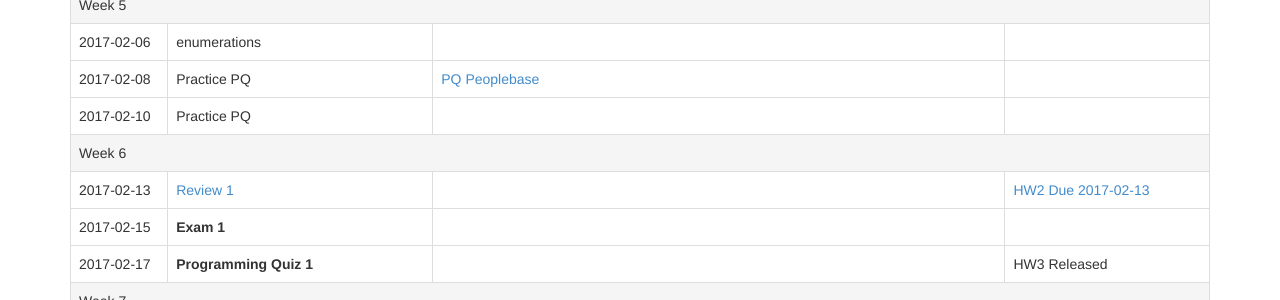
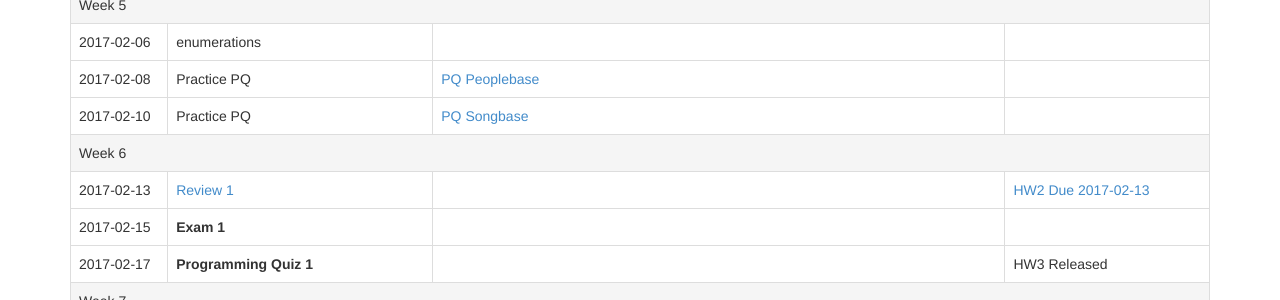
Before and after one commit to cs1331/cs1331.github.io.old, a Jekyll site: the page built from spring2017.html, in a window 1280 px wide and 900 px high, scrolled down 1484 px. Shown: the part 152-452 px from the top of the window. Built offline with Jekyll 4.4.1, drawn with Linux system fonts in a browser that asks for light colours; nearby versions of some CDN libraries.

Commit message:
Add pq-songbase practice PQ.

```diff
--- a/spring2017.html
+++ b/spring2017.html
@@ -326,7 +326,7 @@ title: CS 1331 - Spring 2017
       <td>Practice PQ</td>
       <td>
 
-
+        <a href="pq-songbase-master.zip">PQ Songbase</a>
       </td>
       <td>
 
```
Also changed, not shown: 2 other files.
